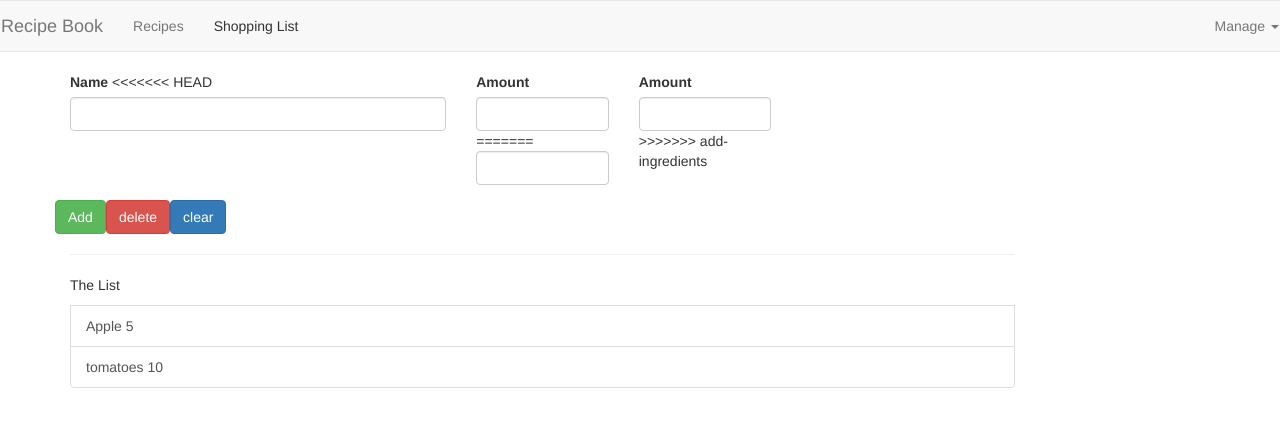
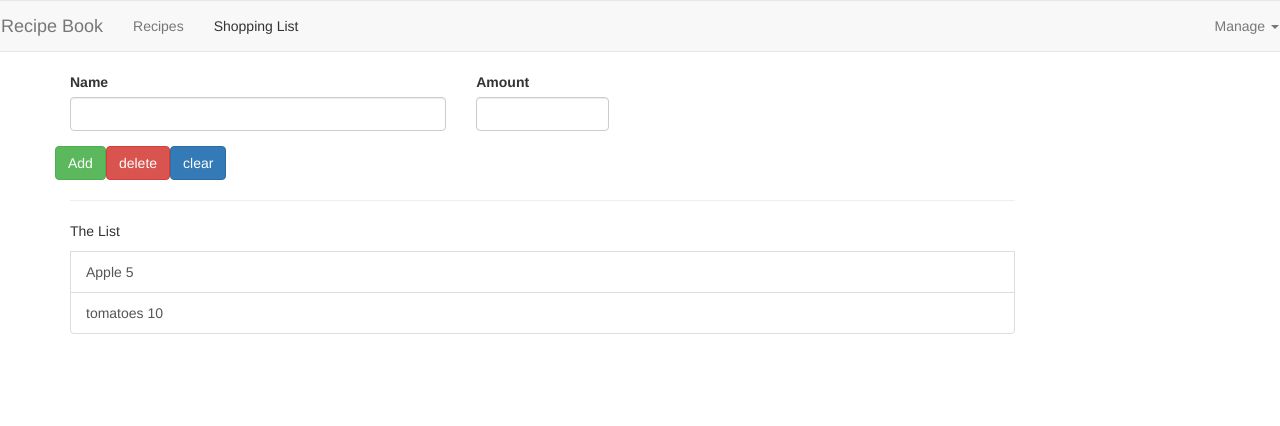
Before and after one commit to torres10luis/recipebook, an Angular app: page / in a window 1280 px wide. Both pictures are taken after a click on the link "Shopping List". Shown: the top 426 px of the page. Built offline with nearby package versions, Linux system fonts and the light colour scheme.

Commit message:
using push notifications to update shopping list

```diff
--- a/src/app/shared/shopping-list.service.ts
+++ b/src/app/shared/shopping-list.service.ts
@@ -1,3 +1,4 @@
+import { EventEmitter } from '@angular/core';
 import { Ingredient } from './ingredient.model';
 
 export class ShoppingListService {
@@ -9,12 +10,15 @@ export class ShoppingListService {
     new Ingredient('tomatoes', 10)
   ];
 
+  ingredientChanged = new EventEmitter<Ingredient[]>();
+
   getIngredients(): Ingredient[] {
-    return this.ingredients.slice();
+    return this.ingredients;
   }
 
-  addIngredient(ingredients: Ingredient) {
-    this.ingredients.push(ingredients);
+  addIngredient(ingredient: Ingredient) {
+    this.ingredients.push(ingredient);
+    this.ingredientChanged.emit(this.ingredients.slice());
   }
 
 }
--- a/src/app/shopping-list/shopping-edit/shopping-edit.component.html
+++ b/src/app/shopping-list/shopping-edit/shopping-edit.component.html
@@ -1,22 +1,14 @@
 <div class="row">
     <div class="col-xs-12">
-        <form onsubmit="addIngredient()">
+        <form>
           <div class="row">
             <div class="col-sm-5 form-group">
                 <label for="name">Name </label>
-<<<<<<< HEAD
                 <input type="text" id="name" class="form-control" #nameInput >
             </div>
             <div class="col-sm-2 form-group">
                 <label for="amount">Amount </label>
                 <input type="text" id="name" class="form-control" #amountInput >
-=======
-                <input type="text" id="name" class="form-control" #nameInput>
-            </div>
-            <div class="col-sm-2 form-group">
-                <label for="amount">Amount </label>
-                <input type="text" id="name" class="form-control" #amountInput>
->>>>>>> add-ingredients
             </div>
             <div class="row">
                 <div class="col-xs-12">
--- a/src/app/shopping-list/shopping-edit/shopping-edit.component.ts
+++ b/src/app/shopping-list/shopping-edit/shopping-edit.component.ts
@@ -9,7 +9,7 @@ import { Ingredient } from '../../shared/ingredient.model';
   styleUrls: ['./shopping-edit.component.css']
 })
 export class ShoppingEditComponent implements OnInit {
-@ViewChild('nametInput') nameInputRef: ElementRef;
+@ViewChild('nameInput') nameInputRef: ElementRef;
 @ViewChild('amountInput') amountInputRef: ElementRef;
 
   constructor(private shoppingListService: ShoppingListService) { }
--- a/src/app/shopping-list/shopping-list.component.html
+++ b/src/app/shopping-list/shopping-list.component.html
@@ -1,6 +1,6 @@
 <div class="row">
   <div class="col-xs-10">
-    <shopping-edit (ingredientAdded)="onIngredientAdded($event)"></shopping-edit>
+    <shopping-edit></shopping-edit>
     <hr>
     <p> The List</p>
         <a href="#" class="list-group-item clearfix" *ngFor="let ingredient of ingredients">
--- a/src/app/shopping-list/shopping-list.component.ts
+++ b/src/app/shopping-list/shopping-list.component.ts
@@ -14,10 +14,11 @@ export class ShoppingListComponent implements OnInit {
 
   ngOnInit() {
     this.ingredients = this.shoppingListService.getIngredients();
+
+    this.shoppingListService.ingredientChanged.subscribe((newIngredients: Ingredient[]) => {
+      this.ingredients = newIngredients;
+    });
   }
 
-  onIngredientAdded(ingredient: Ingredient) {
-    this.ingredients.push(ingredient);
-  }
 
 }
```
